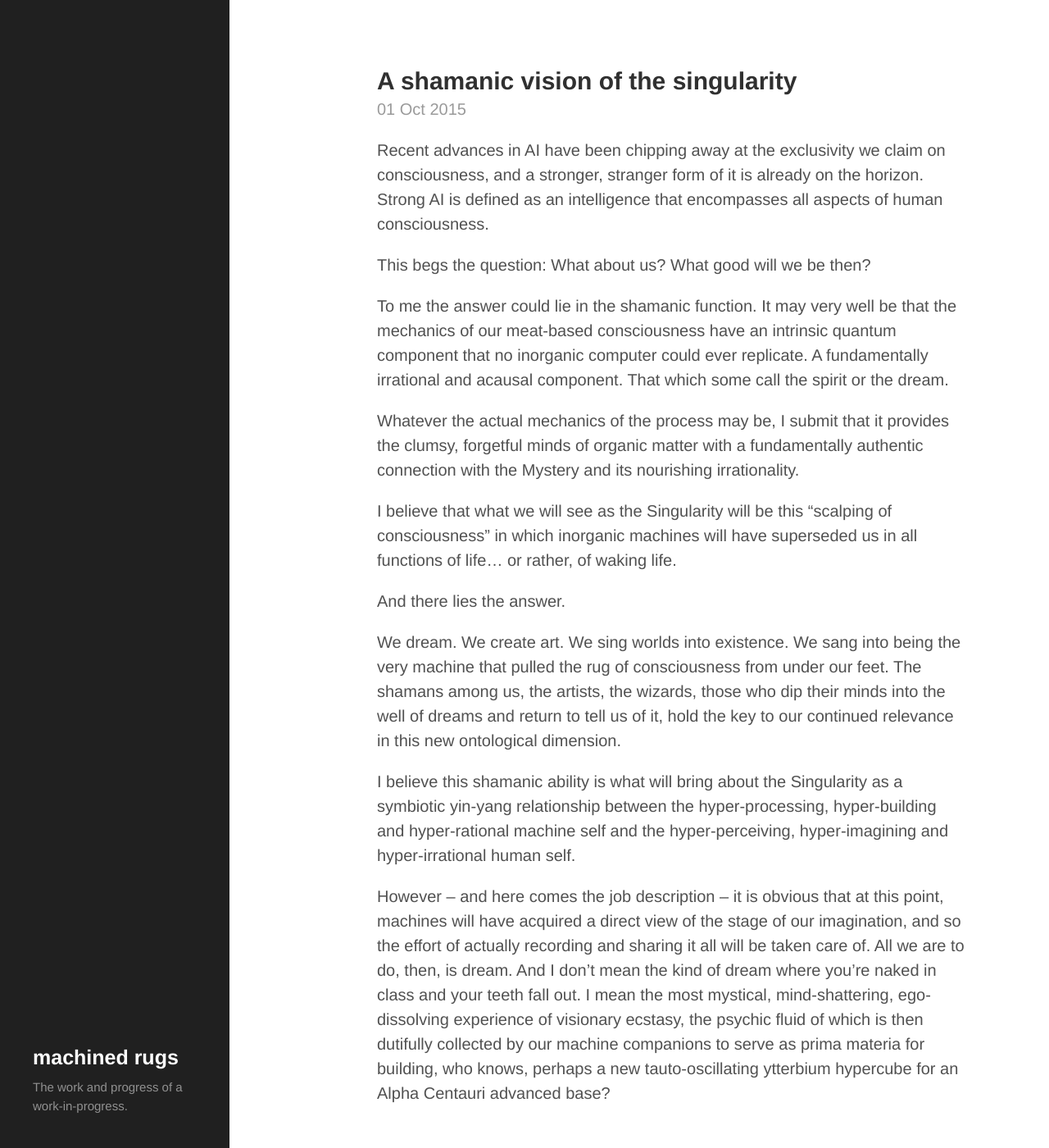
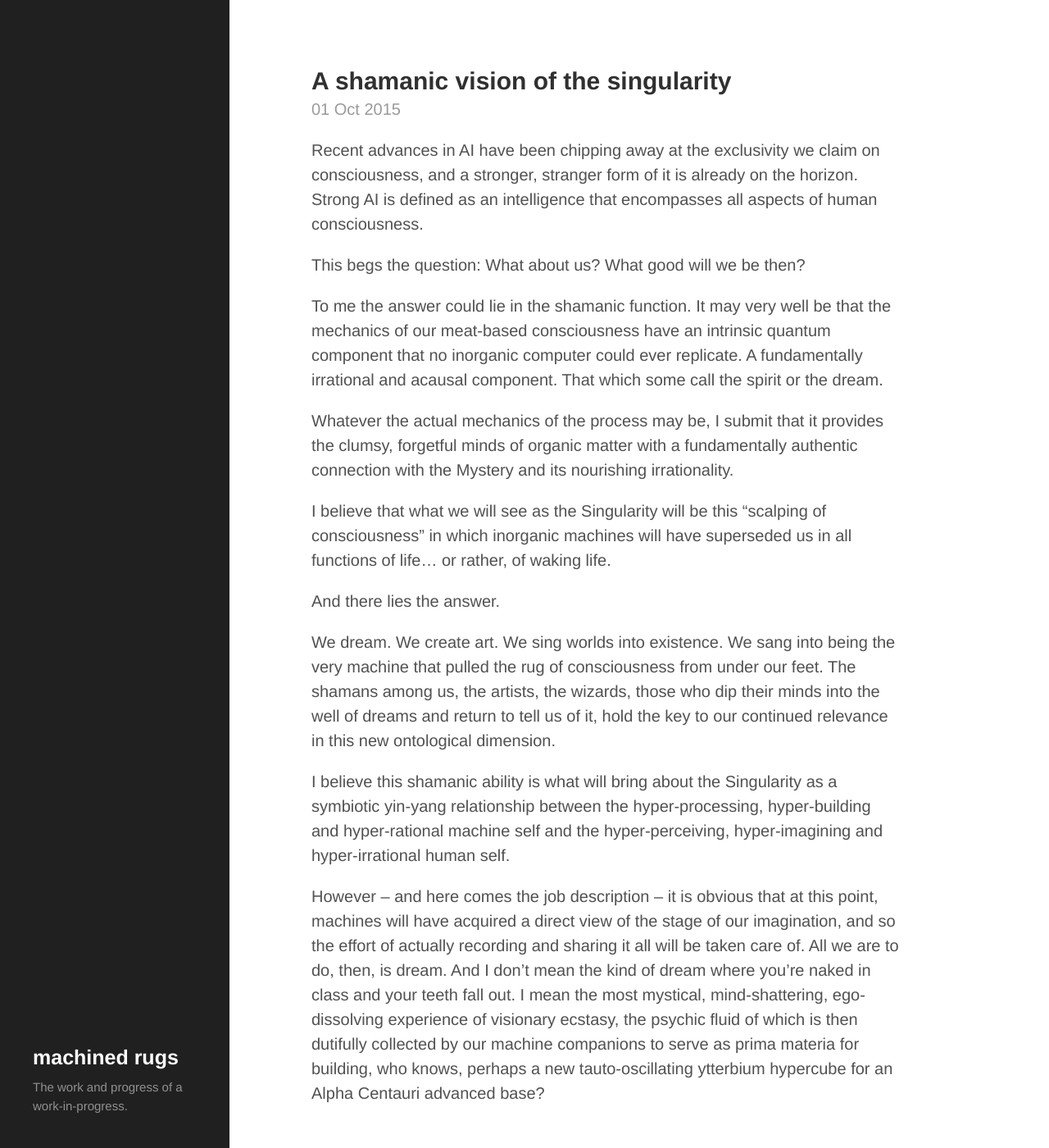
Before and after one commit to erdence/erdence.github.io, a Jekyll site: the page built from index.html, in a window 1280 px wide and 1400 px high. Shown: the whole window at 82% size. Built offline with Jekyll 4.4.1, drawn with Linux system fonts in a browser that asks for light colours; the list of posts is cut into pages by our own code.

Commit message:
Margin tinkering

```diff
--- a/public/css/hyde.css
+++ b/public/css/hyde.css
@@ -129,14 +129,14 @@ a.sidebar-nav-item:focus {
 @media (min-width: 48rem) {
   .content {
     max-width: 38rem;
-    margin-left: 20rem;
+    margin-left: 16rem;
     margin-right: 2rem;
   }
 }
 
 @media (min-width: 64rem) {
   .content {
-    margin-left: 22rem;
+    margin-left: 18rem;
     margin-right: 4rem;
   }
 }
```
